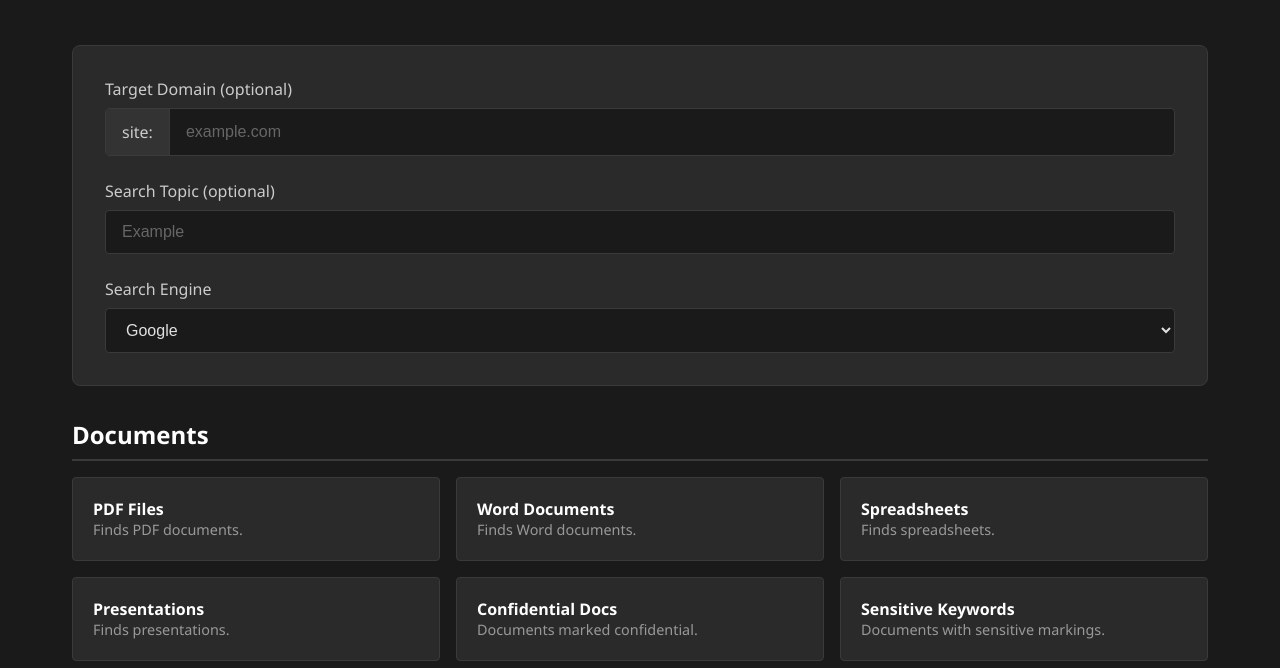
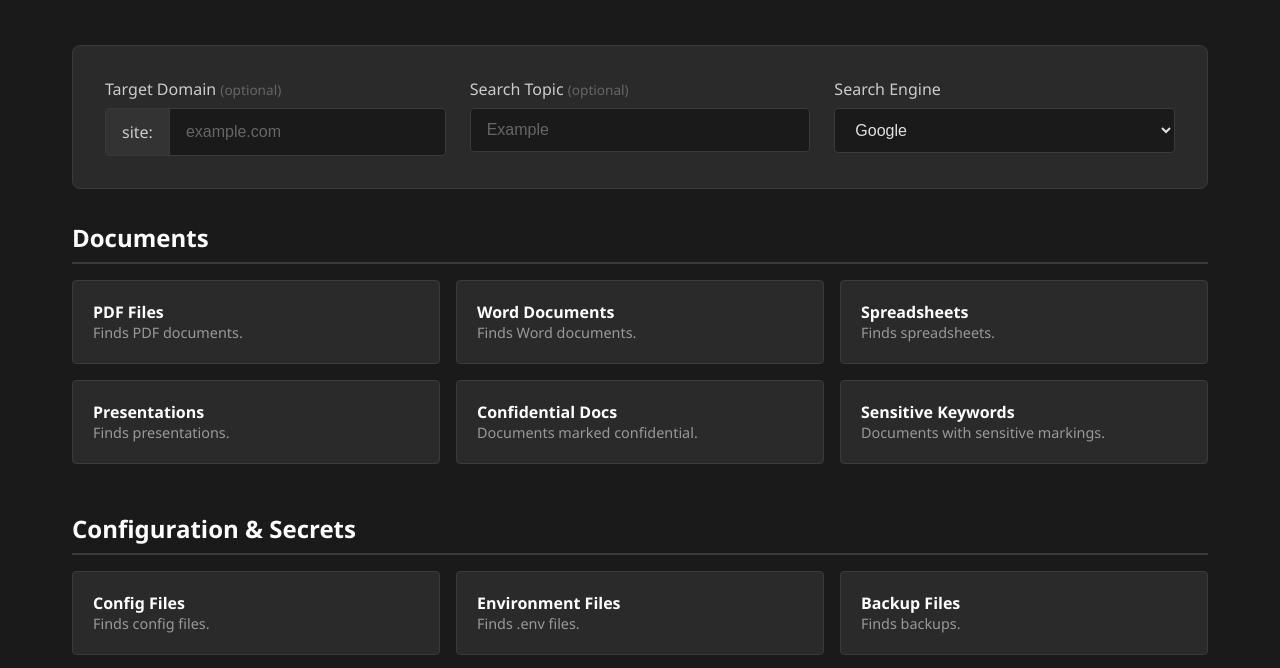
Before and after one commit to vvanni/ResearchDorker, a plain HTML site: page index.html in a window 1280 px wide. Shown: the part 90-758 px from the top of the page. Drawn offline with Linux system fonts and the light colour scheme.

Commit message:
Refactor

```diff
--- a/style.css
+++ b/style.css
@@ -32,17 +32,24 @@ body {
     margin-bottom: 0.5rem;
 }
 
-.subtitle {
-    font-size: 1.1rem;
-    color: #999;
-}
-
 .input-section {
     background: #2a2a2a;
     border-radius: 8px;
     padding: 2rem;
     margin-bottom: 2rem;
     border: 1px solid #3a3a3a;
+}
+
+.input-row {
+    display: flex;
+    gap: 1.5rem;
+    flex-wrap: wrap;
+}
+
+.input-row .input-wrapper {
+    flex: 1;
+    min-width: 200px;
+    margin-bottom: 0;
 }
 
 .input-wrapper {
@@ -58,6 +65,12 @@ body {
     margin-bottom: 0.5rem;
     color: #ccc;
     font-weight: 500;
+}
+
+.optional {
+    color: #666;
+    font-weight: 400;
+    font-size: 0.85rem;
 }
 
 .input-group {
@@ -158,8 +171,6 @@ body {
     font-size: 0.9rem;
     margin-top: auto;
 }
-
-/* Responsive Design */
 @media (max-width: 768px) {
     .container {
         padding: 1rem;
```
